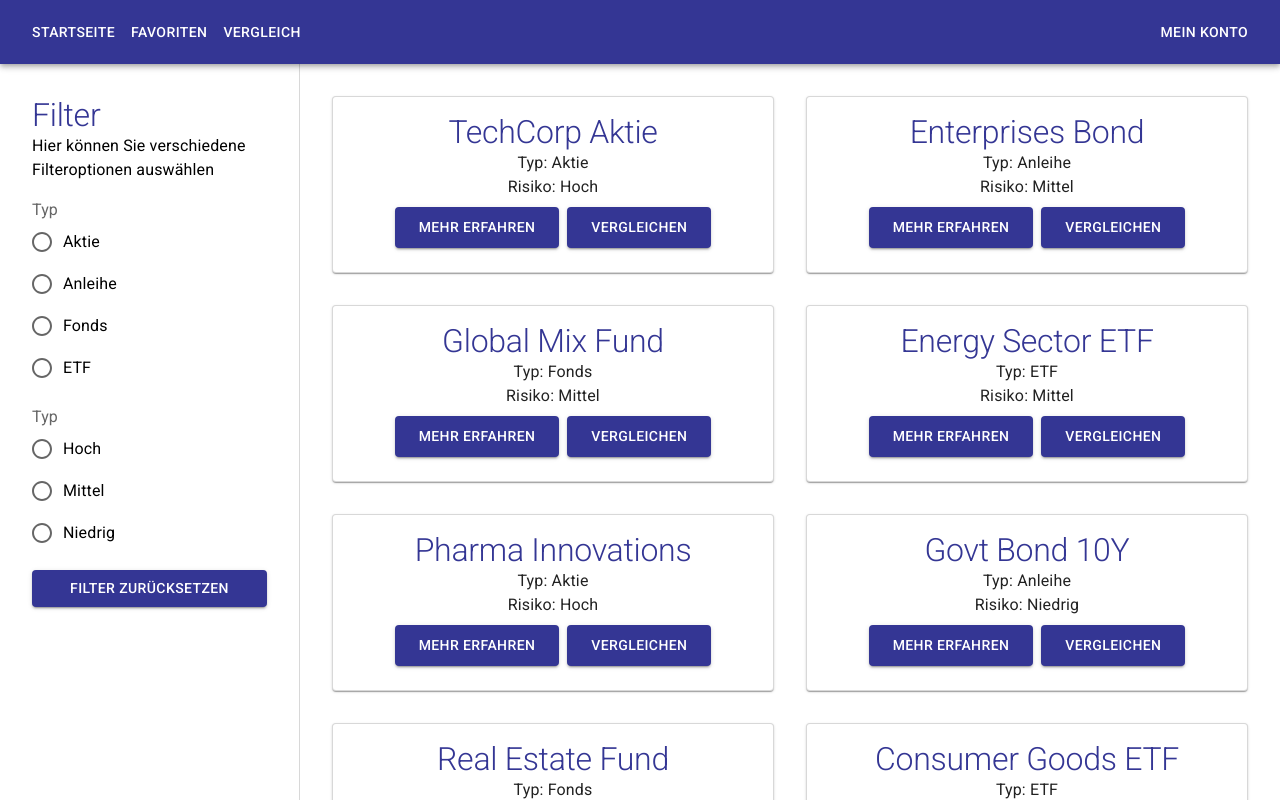
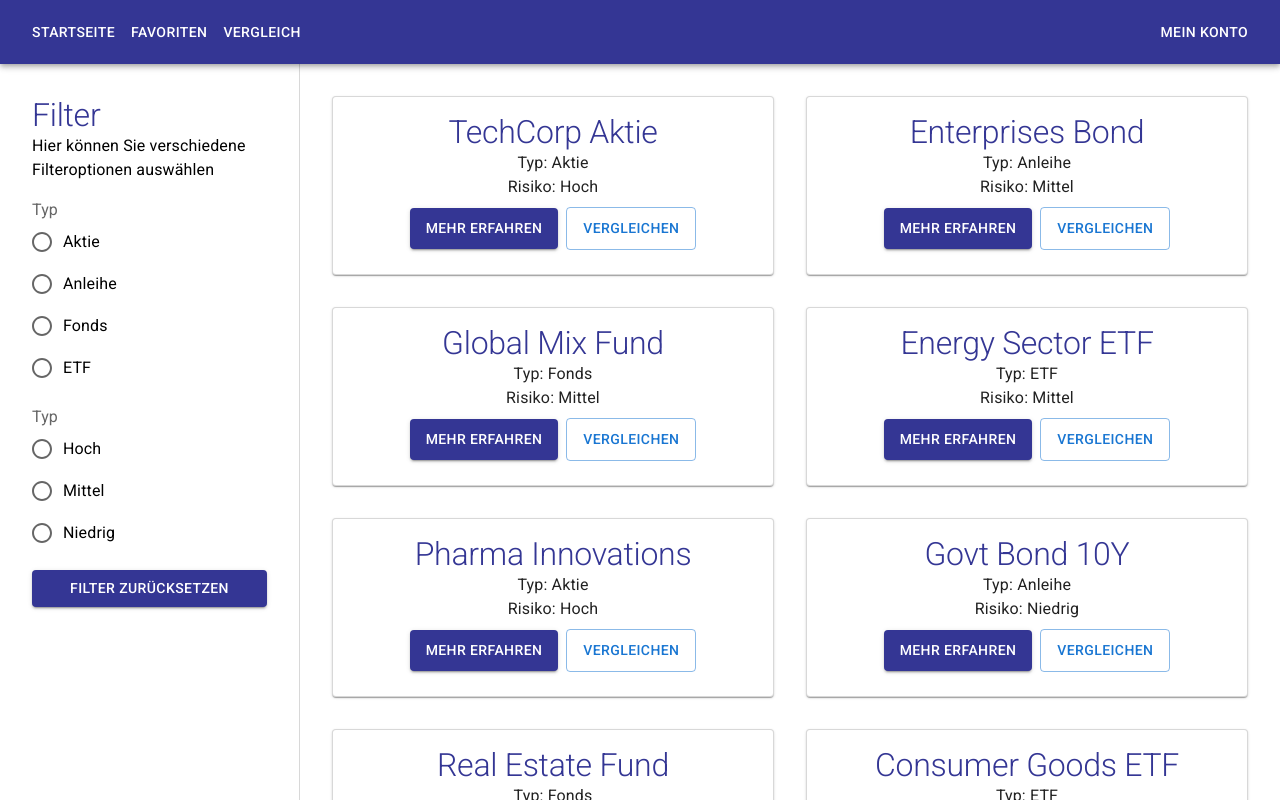
Before and after one commit to claratilmann/dwpbank, a React (Vite) app: page / in a window 1280 px wide. Shown: the top 800 px of the page. Built offline with nearby package versions, Linux system fonts and the light colour scheme; some icons are missing.

Commit message:
adjust card styling

```diff
--- a/src/components/card.jsx
+++ b/src/components/card.jsx
@@ -30,15 +30,18 @@ const SecuritiesCard = ({ security }) => {
       <Typography variant="h2">{security.name}</Typography>
       <Typography variant="body1">Typ: {security.typ}</Typography>
       <Typography variant="body1">Risiko: {security.anlagerisiko}</Typography>
+
+      <div>
         <Link to={`/detail/${security.wkn}`}>
           <Button variant="contained">Mehr Erfahren</Button>
         </Link>
         <Button
-        variant={isMarked ? "outlined" : "contained"}
+          variant={isMarked ? "contained" : "outlined"}
           onClick={() => toggleMark(security)}
         >
           {isMarked ? "Nicht vergleichen" : "Vergleichen"}
         </Button>
+      </div>
     </Card>
   );
 };
--- a/src/css/card.css
+++ b/src/css/card.css
@@ -1,14 +1,18 @@
 .MuiCard-root {
   color: #343694;
   background: #fff;
-  display: block;
+  display: flex;
+  flex-direction: column;
+  justify-content: flex-start;
   text-align: center;
   border: 1px solid #00000027;
   padding: 1rem;
 }
 .MuiCard-root .MuiButton-root {
   margin: 0.5rem 0.25rem;
-  padding: 0.5rem 1.5rem;
+  padding: 0.5rem 1rem;
+  display: inline-block;
+  min-width: 0;
 }
 
 .cardGrid {
```
Lines whose indentation alone changed are shown as unchanged.
